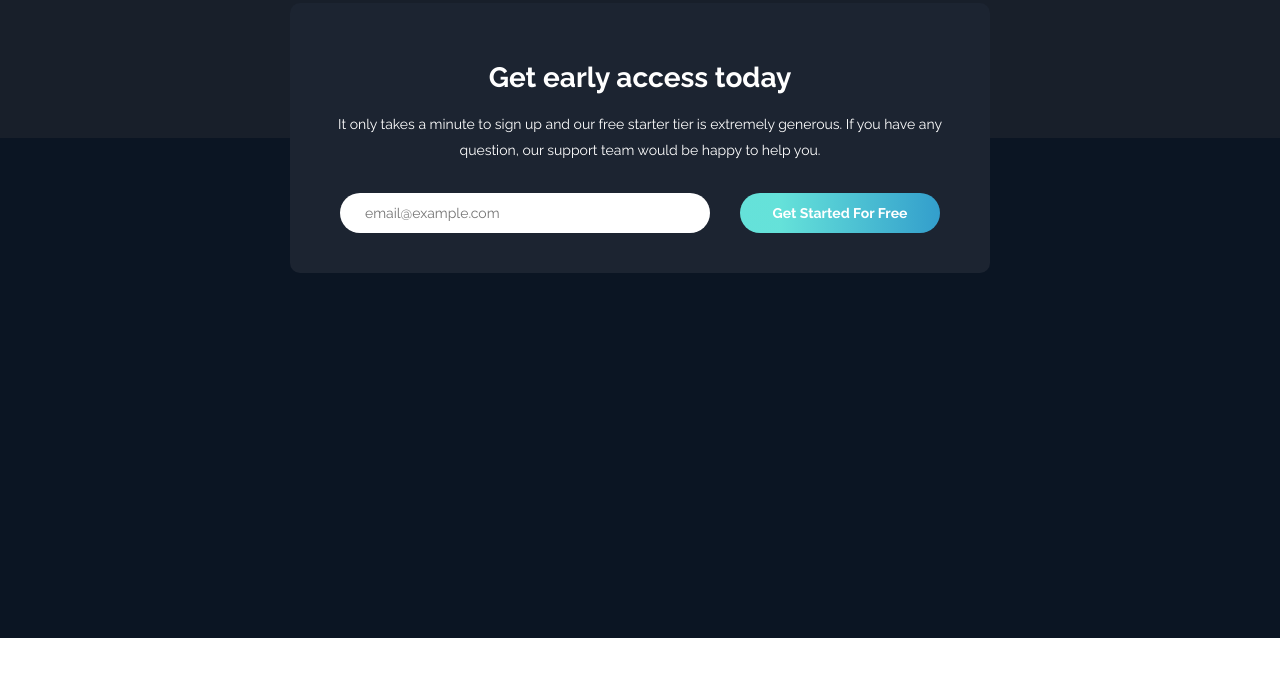
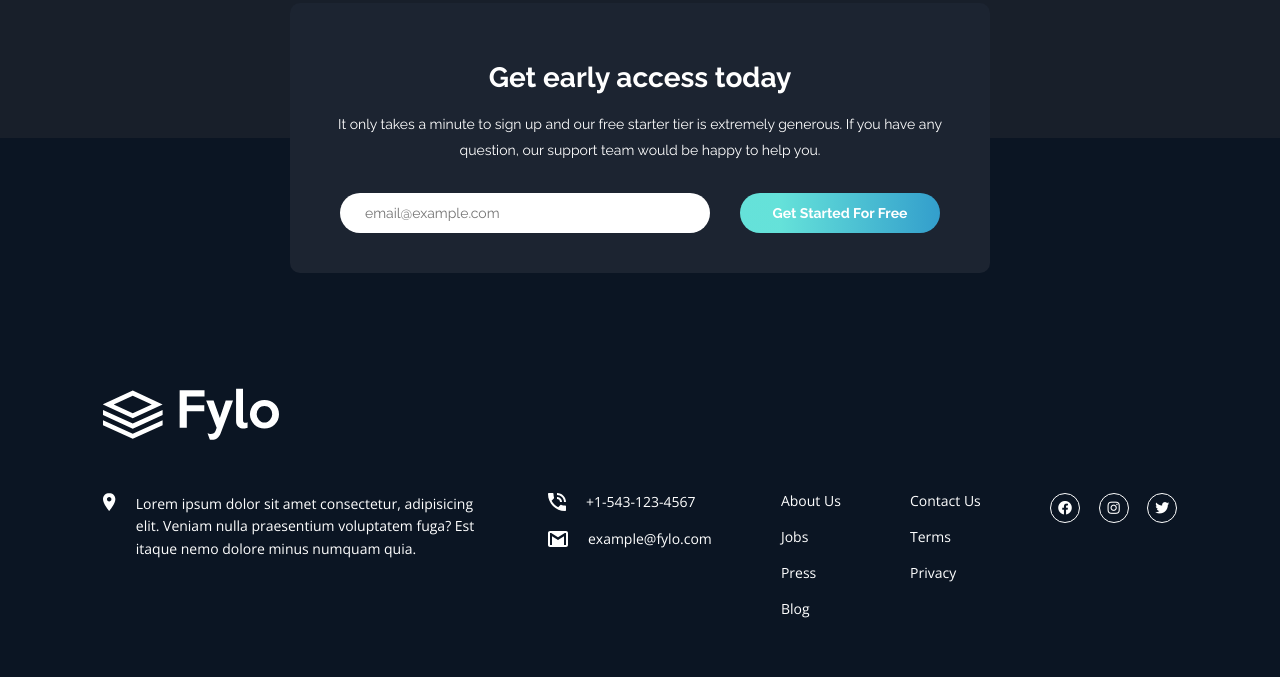
Before and after one commit to Adembc/fylo-dark-theme-landing-page-master, a plain HTML site: page index.html in a window 1280 px wide. Shown: the part 2478-3155 px from the top of the page. Before the commit the page ends 3116 px from the top, so only its background shows below. Drawn offline with nearby package versions, Linux system fonts and the light colour scheme.

Commit message:
Ending Footer Section

```diff
--- a/css/style.css
+++ b/css/style.css
@@ -47,7 +47,7 @@ button:hover , input[type="submit"]:hover{
 }
 @media (max-width : 767px){
     .container {
-        padding: 0 25px;
+        padding: 0 20px;
     }
 }
 
@@ -454,6 +454,7 @@ input:focus{
     caret-color: var(--l-blue);
     height: 40px;
 }
+
 @media (max-width :767px){
     .access form input[type="email"]{
         width: 95%;
@@ -467,12 +468,126 @@ input:focus{
 
 /* Start Footer */
 footer{
-    min-height: 500px;
+    padding-top: 250px;
+    padding-bottom: 100px;
     background-color: hsl(216,53%,9%);
+    display: flex;
+    justify-content: center;
+    align-items: center;
 }
-@media (max-width :767px){
+footer a {
+    color: var(--white);
+}
+@media (max-width :992px){
     footer {
-        margin-top : -2px
+        margin-top : -2px ;
+        position: relative;
     }
 }
+
+footer .container .logo{
+    width: 250px;
+    margin-bottom: 50px;
+}
+footer .container .logo img{
+    max-width: 100%;
+}
+footer .container .info{
+    display: flex;
+    align-items: flex-start;
+    justify-content: space-between;
+}
+footer .container .info > div:not(:last-child){
+    margin-right: 35px;
+    color: var(--white);
+}
+
+footer .container .info .localisation {
+    display: flex;
+    flex-basis: 35%;
+    align-items: flex-start;
+}
+footer .container .info .localisation p{
+    line-height: 1.6;
+    max-width:350px ;
+    margin-left: 20px;
+}
+
+footer .container .info .contact > div {
+    display: flex;
+    align-items: center;
+}
+footer .container .info .phone {
+    margin-bottom: 20px;
+}
+footer .container .info .phone span ,
+footer .container .info .mail a{
+    margin-left: 20px;
+}
+footer .container .info .links {
+    display: flex;
+    flex-direction: column;
+
+}
+footer .container .info .links a {
+    display:inline-block ;
+    margin-bottom: 20px;
+    transition: font-weight .3s;
+}
+footer .container .info .links a:hover {
+    font-weight : 700 ;
+}
+
+footer .container .info .social-media  a{
+    transition: color , border .3s;
+}
+footer .container .info .social-media  a:not(:last-child){
+    margin-right: 15px;
+}
+footer .container .info .social-media  a:hover i {
+    color: var(--cyan);
+    border-color: var(--cyan);
+}
+@media (max-width : 992px){
+    footer .container .info{
+    flex-direction: column;
+    }
+
+    footer .container .info .localisation {
+        flex-basis: auto;
+        margin: 0  0 20px;
+    }
+    footer .container .info .localisation p{
+        max-width: 100% ;
+    }
+    footer .container .info .contact {
+        margin : 0 0 50px ;
+    }
+
+    footer .container .info .links {
+        margin : 0 0 30px ;
+    }
+    footer .container .info .social-media {
+        position: absolute;
+    bottom: 50px;
+    left: 50%;
+    transform: translateX(-50%);
+    }
+
+
+}
+
+
+footer .container .info .social-media  i {
+    width: 30px;
+    height: 30px;
+    border-radius: 50%;
+    border : 1px solid var(--white) ;
+    display: inline-flex;
+    justify-content: center;
+    align-items: center;
+}
+
+
+
 /* End Footer */
--- a/index.html
+++ b/index.html
@@ -195,11 +195,47 @@
 </section>
 <!-- End Testimonials -->
 
-
-
 <!-- Start footer -->
 <footer>
-
+  <div class="container">
+    <div class="logo">
+      <img src="images/logo.svg" alt="logo">
+    </div>
+    <div class="info">
+      <div class="localisation">
+        <img src="images/icon-location.svg" alt="">
+        <p>
+        Lorem ipsum dolor sit amet consectetur, adipisicing elit. Veniam nulla praesentium voluptatem fuga? Est itaque nemo dolore minus numquam quia.
+        </p>
+      </div>
+      <div class="contact">
+        <div class="phone">
+          <img src="images/icon-phone.svg" alt="">
+          <span>+1-543-123-4567</span>
+      </div>
+        <div class="mail">
+          <img src="images/icon-email.svg" alt="">
+          <a href="mailto:adembc020@gmail.com">example@fylo.com</a>
+        </div>
+      </div>
+      <div class="links">
+        <a href="#">About Us</a>
+        <a href="#">Jobs</a>
+        <a href="#">Press</a>
+        <a href="#">Blog</a>
+      </div>
+      <div class="links">
+        <a href="#">Contact Us</a>
+        <a href="#">Terms</a>
+        <a href="#">Privacy</a>
+      </div>
+      <div class="social-media">
+        <a href="#"><i class="fab fa-facebook"></i></a>
+        <a href="#"><i class="fab fa-instagram"></i></a>
+        <a href="#"><i class="fab fa-twitter "></i></a>
+      </div>
+    </div>
+  </div>
 </footer>
 <!-- End footer -->
 </body>
```
